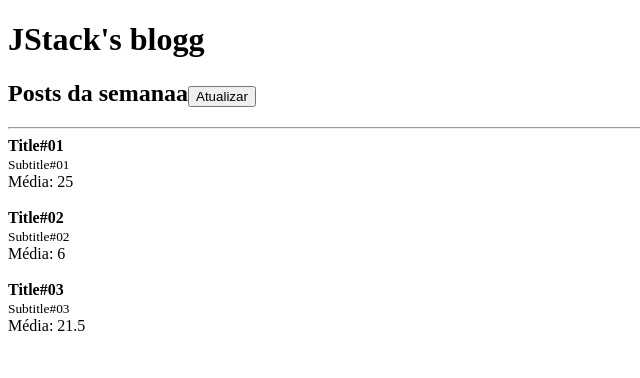
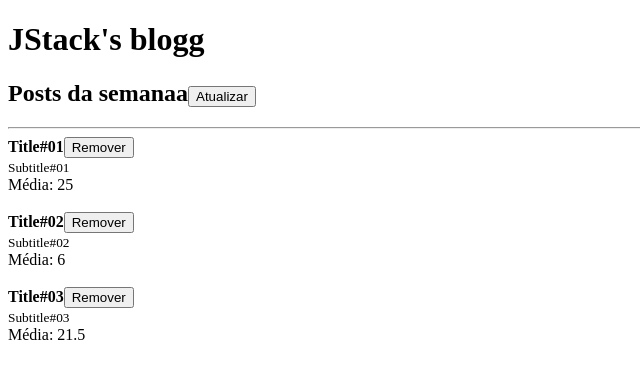
Before and after one commit to rafacandido7/react-fundamentals, a React app: page / in a window 1280 px wide. Shown: the top 378 px of the page, without its empty margins (0-640 px from the left). Built offline with nearby package versions, Linux system fonts and the light colour scheme.

Commit message:
Callback functions through props

```diff
--- a/src/App.js
+++ b/src/App.js
@@ -10,7 +10,8 @@
   ])
 
   function handleRefresh() {
-    setPosts((prevState) => [...prevState,
+    setPosts((prevState) => [
+      ...prevState,
       {
         id: Math.random(),
         title: `Title#0${prevState.length + 1}`,
@@ -19,6 +20,12 @@
       }
       ]
     )
+  }
+
+  function handleRemovePost (postId) {
+    setPosts((prevState) => (
+      prevState.filter(post => post.id !== postId)
+      ))
   }
 
 
@@ -39,7 +46,9 @@
       {posts.map(post => (
         <Post
           key={post.id}
+          onRemove={handleRemovePost}
           post={{
+            id: post.id,
             title: post.title,
             subtitle: post.subtitle
           }}
--- a/src/components/Post.js
+++ b/src/components/Post.js
@@ -7,7 +7,9 @@
   return (
     <>
       <article>
-        <strong>{post.title}</strong> <br />
+        <strong>{post.title}</strong>
+        <button onClick={() => props.onRemove(post.id)}>Remover</button>
+        <br />
         <small>{post.subtitle}</small>
         <br />
         Média: {props.likes / 2}
@@ -19,7 +21,9 @@
 
 Post.propTypes = {
   likes: PropTypes.number.isRequired,
+  onRemove: PropTypes.func.isRequired,
   post: PropTypes.shape({
+    id: PropTypes.number.isRequired,
     title: PropTypes.string.isRequired,
     subtitle: PropTypes.string.isRequired,
   }).isRequired,
```
